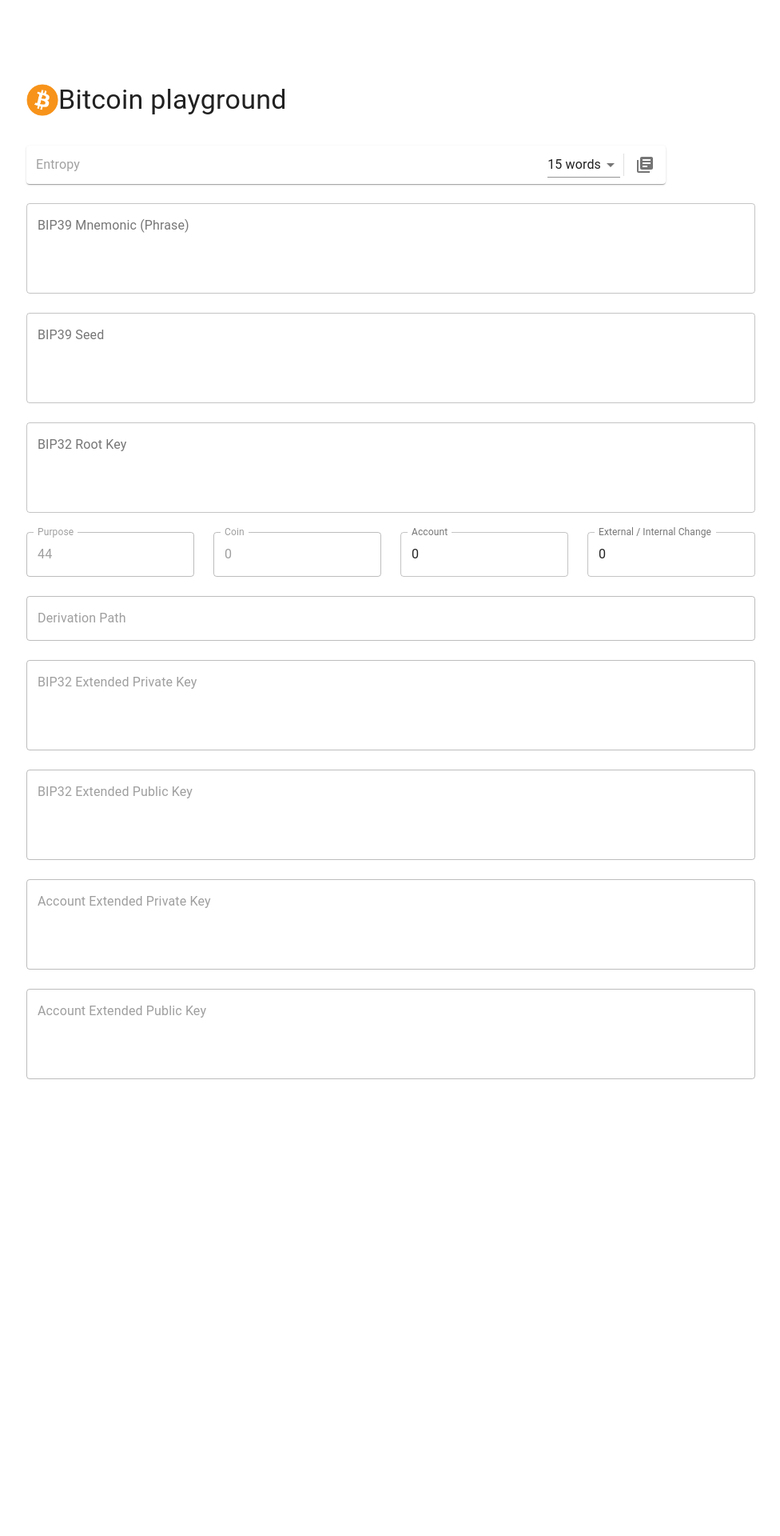
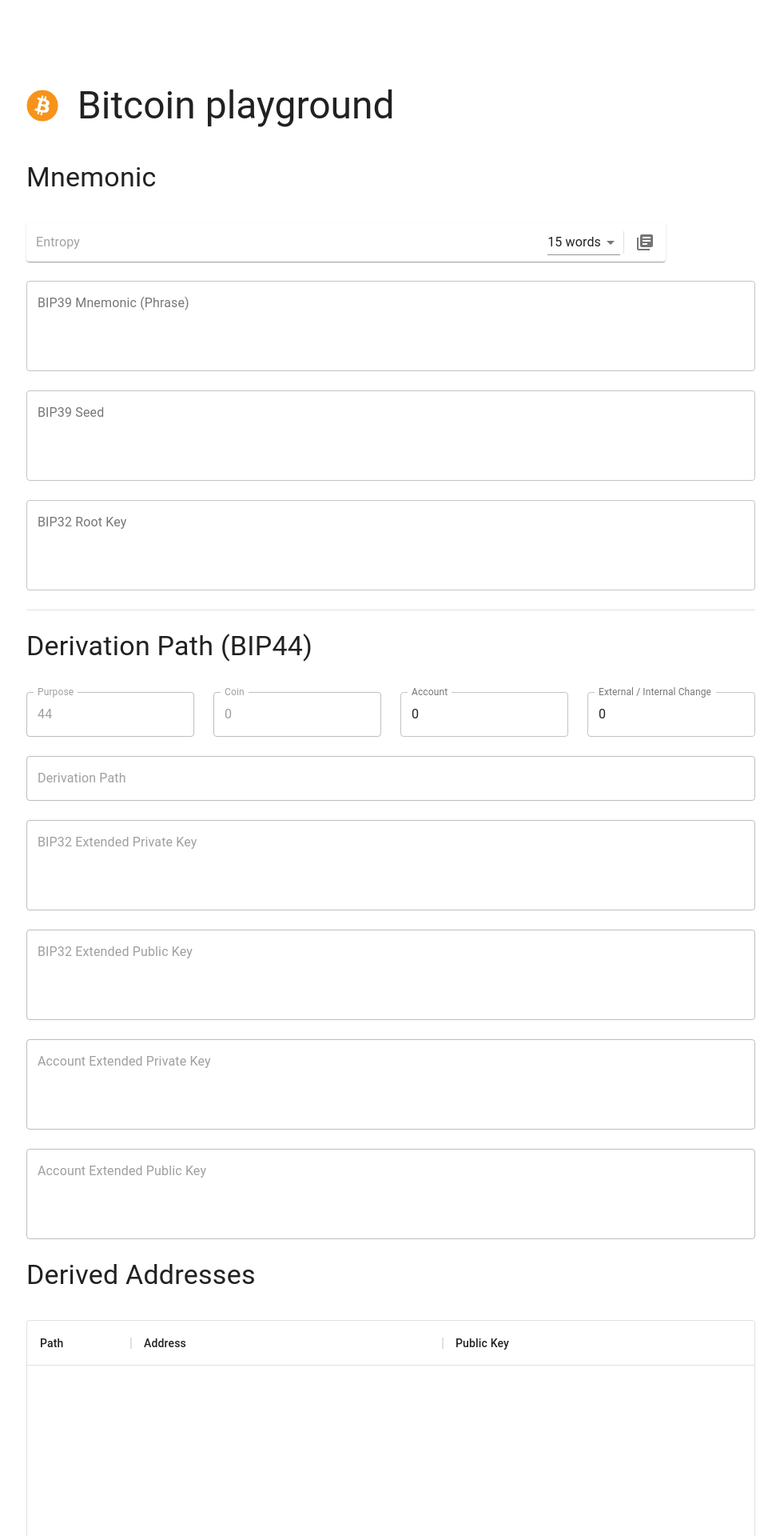
Before and after one commit to homywu/crypto-com-interview, a React (Create React App) app: page / in a window 1280 px wide. Shown: the top 1920 px of the page at 80% size, without its empty margins (151-1127 px from the left). Before the commit the page ends 1429 px from the top, so only its background shows below. Built offline with nearby package versions, Linux system fonts and the light colour scheme.

Commit message:
add address list

```diff
--- a/src/App.tsx
+++ b/src/App.tsx
@@ -11,6 +11,7 @@ import { SelectInputProps } from '@material-ui/core/Select/SelectInput';
 import { Alert, AlertTitle } from '@material-ui/lab';
 import { Mnemonic } from './libs/mnemonic';
 import { BIP32Interface } from 'bip32';
+import { AddressList } from './pages/address-list';
 
 const useStyles = makeStyles((theme) => ({
   root: {
@@ -96,28 +97,33 @@ export default function App() {
 
   const calcDerivationPath = (bip32RootKey: BIP32Interface) => {
     try {
-      setDerivationPath(Mnemonic.getDerivationPath(purpose, coin, account, change));
+      const bip32DerivationPath = Mnemonic.getDerivationPath(purpose, coin, account, change);
+      setDerivationPath(bip32DerivationPath);
+
+      Mnemonic.validateDerivationPath(bip32DerivationPath, bip32RootKey);
+      calcBip32Keys(bip32DerivationPath, bip32RootKey);
+
       const accountDerivationPath = Mnemonic.getBip44DerivationPath(purpose, coin, account);
-      Mnemonic.validateDerivationPath(derivationPath, bip32RootKey);
-      calcBip32ExtendedKey(derivationPath, bip32RootKey);
-      calcAccountExtendedKey(accountDerivationPath, bip32RootKey);
+      calcAccountKeys(accountDerivationPath, bip32RootKey);
+
     } catch (error) {
       setAlertContent(error.message);
     }
   };
 
-  const calcBip32ExtendedKey = (derivationPath: string, bip32RootKey: BIP32Interface) => {
-    const extendedKey = Mnemonic.getBip32ExtendedKey(derivationPath, bip32RootKey);
-    setBip32PrivateKey(extendedKey?.toBase58() || '');
-    setBip32PublicKey(extendedKey?.neutered().toBase58() || '')
+  const calcBip32Keys = (derivationPath: string, bip32RootKey: BIP32Interface) => {
+    const bip32ExtendedKey = Mnemonic.getBip32ExtendedKey(derivationPath, bip32RootKey);
+    setBip32PrivateKey(bip32ExtendedKey?.toBase58() || '');
+    setBip32PublicKey(bip32ExtendedKey?.neutered().toBase58() || '');
   };
 
-  const calcAccountExtendedKey = (derivationPath: string, bip32RootKey: BIP32Interface) => {
-    const extendedKey = Mnemonic.getBip32ExtendedKey(derivationPath, bip32RootKey);
-    setAccountPrivateKey(extendedKey?.toBase58() || '');
-    setAccountPublicKey(extendedKey?.neutered().toBase58() || '')
+  const calcAccountKeys = (derivationPath: string, bip32RootKey: BIP32Interface) => {
+    const bip44ExtendedKey = Mnemonic.getBip32ExtendedKey(derivationPath, bip32RootKey);
+    setAccountPrivateKey(bip44ExtendedKey?.toBase58() || '');
+    setAccountPublicKey(bip44ExtendedKey?.neutered().toBase58() || '')
   };
 
+  // TODO: spit react components
   return (
     <Container maxWidth="md">
       <Box my={10}>
@@ -143,12 +149,21 @@ export default function App() {
             </Collapse>
           </Grid>
           <Grid item xs={12} sm={12}>
+            <Typography variant="h3" component="h1" gutterBottom style={{
+              display: 'flex',
+              alignItems: 'center',
+              flexWrap: 'wrap',
+            }}>
+              <Avatar alt="Bitcoin" src="/images/bitcoin.png" />&nbsp;&nbsp;Bitcoin playground
+            </Typography>
+          </Grid>
+          <Grid item xs={12} sm={12}>
             <Typography variant="h4" component="h1" gutterBottom style={{
               display: 'flex',
               alignItems: 'center',
               flexWrap: 'wrap',
             }}>
-              <Avatar alt="Bitcoin" src="/images/bitcoin.png" /> Bitcoin playground
+              Mnemonic
             </Typography>
           </Grid>
           <Grid item xs={12}>
@@ -209,10 +224,22 @@ export default function App() {
               label="BIP32 Root Key"
               multiline
               rows={4}
-              value={rootKey?.toBase58()}
+              value={rootKey}
               fullWidth
               variant="outlined"
             />
+          </Grid>
+          <Grid item xs={12} sm={12}>
+            <Divider />
+          </Grid>
+          <Grid item xs={12} sm={12}>
+            <Typography variant="h4" component="h1" gutterBottom style={{
+              display: 'flex',
+              alignItems: 'center',
+              flexWrap: 'wrap',
+            }}>
+              Derivation Path (BIP44)
+            </Typography>
           </Grid>
           <Grid item xs={3}>
             <TextField
@@ -306,6 +333,21 @@ export default function App() {
               variant="outlined"
             />
           </Grid>
+          <Grid item xs={12} sm={12}>
+            <Typography variant="h4" component="h1" gutterBottom style={{
+              display: 'flex',
+              alignItems: 'center',
+              flexWrap: 'wrap',
+            }}>
+              Derived Addresses
+            </Typography>
+          </Grid>
+          <Grid item xs={12} sm={12}>
+            <AddressList
+              bip32DerivationPath={derivationPath}
+              bip32RootKey={rootKey}
+            />
+          </Grid>
         </Grid>
       </Box>
     </Container>
```
